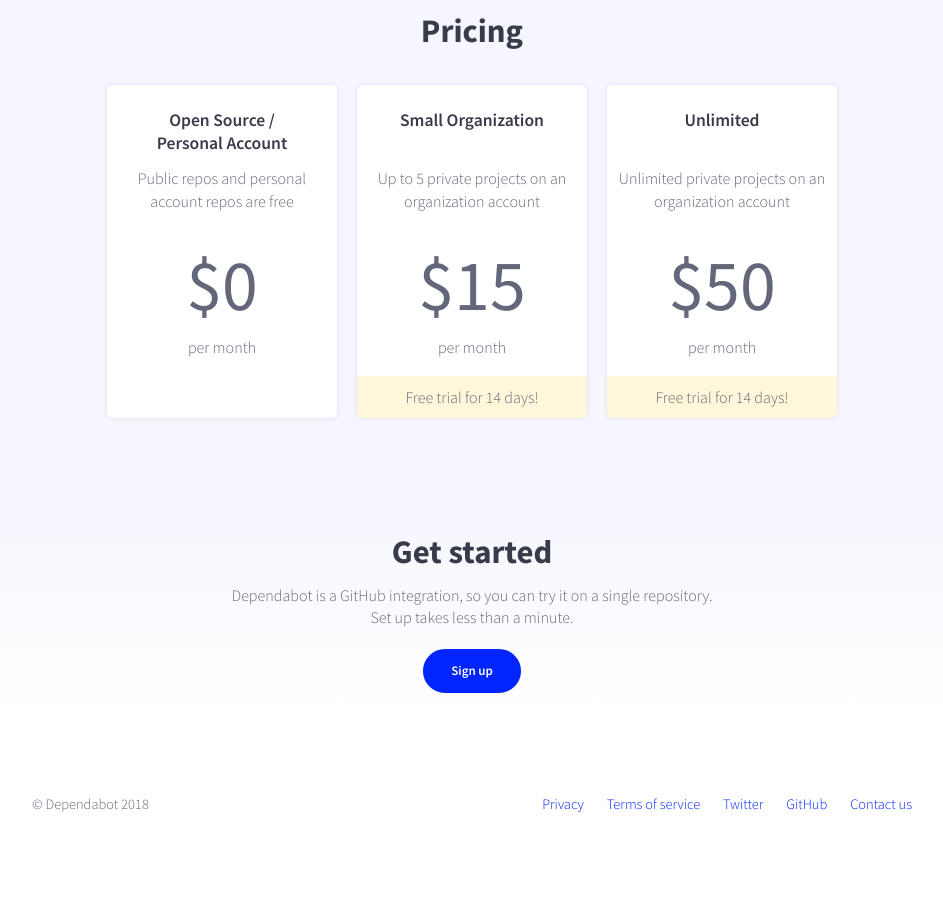
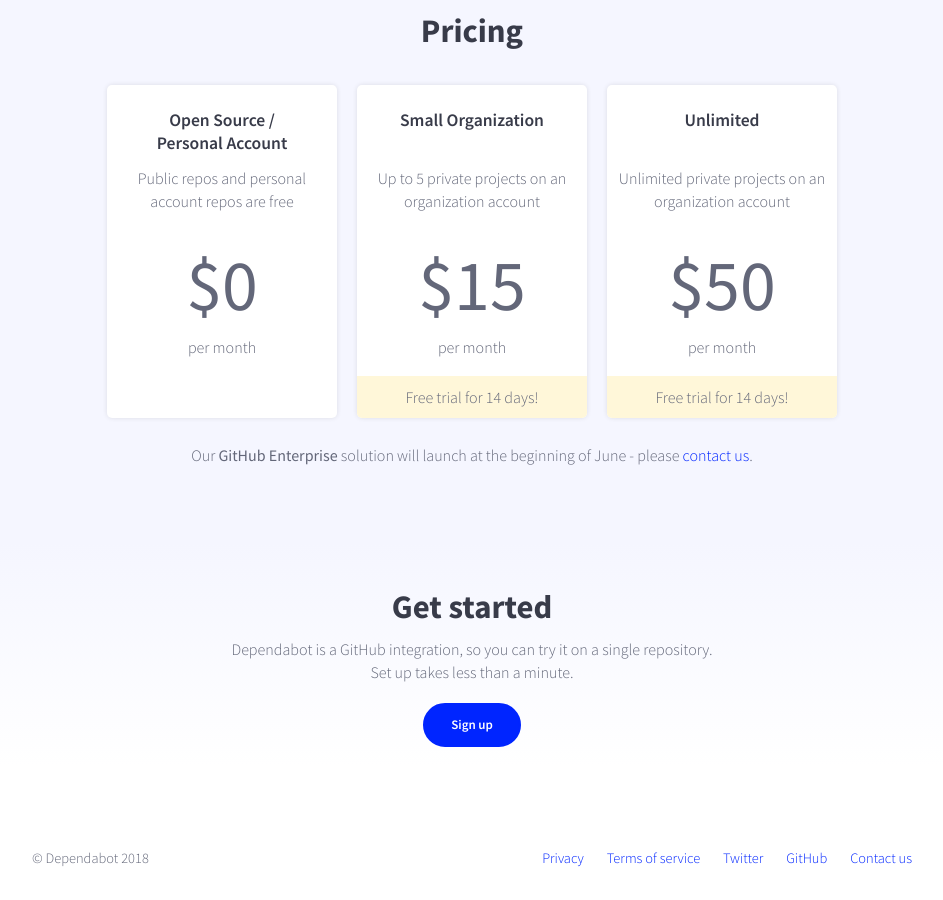
Before and after one commit to desenvolvedorIcotrade/App.bot, a Jekyll site: the page index.html, which Jekyll copies as it is, in a window 1280 px wide and 900 px high, scrolled down 3897 px. Shown: the whole window, without its empty margins (168-1111 px from the left). Built offline with Jekyll 4.4.1, drawn with Linux system fonts in a browser that asks for light colours; nearby versions of some CDN libraries; before the commit the page ends 4742 px from its top, so only the background shows below that.

Commit message:
Add GitHub Enterprise callout to pricing

```diff
--- a/index.html
+++ b/index.html
@@ -454,6 +454,7 @@
             </div>
           </div>
         </div>
+        <p>Our <strong>GitHub Enterprise</strong> solution will launch at the beginning of June - please <a href="mailto:support@dependabot.com">contact us</a>.
       </div>
     </div>
   </div>
```
Also changed, not shown: 1 other file.
